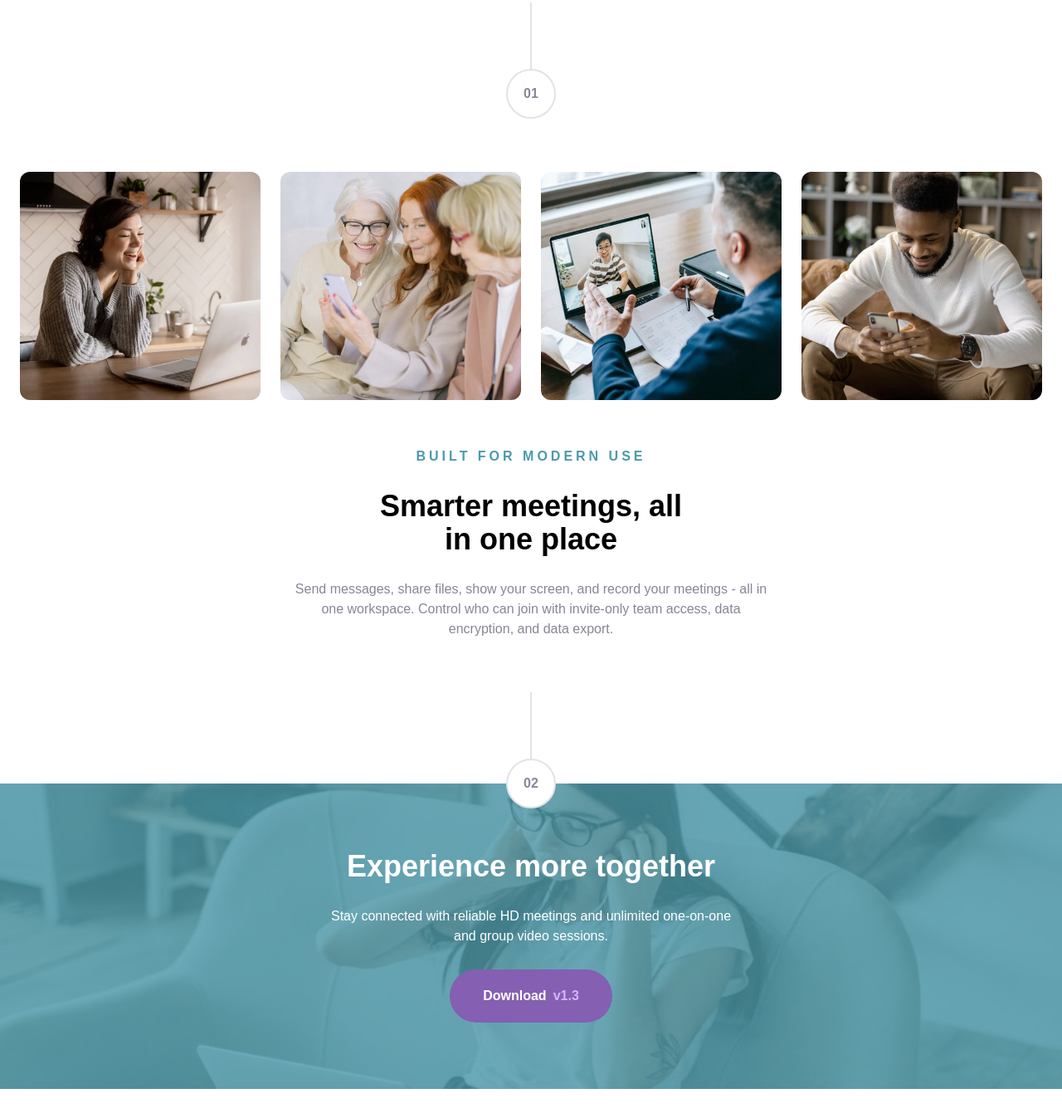
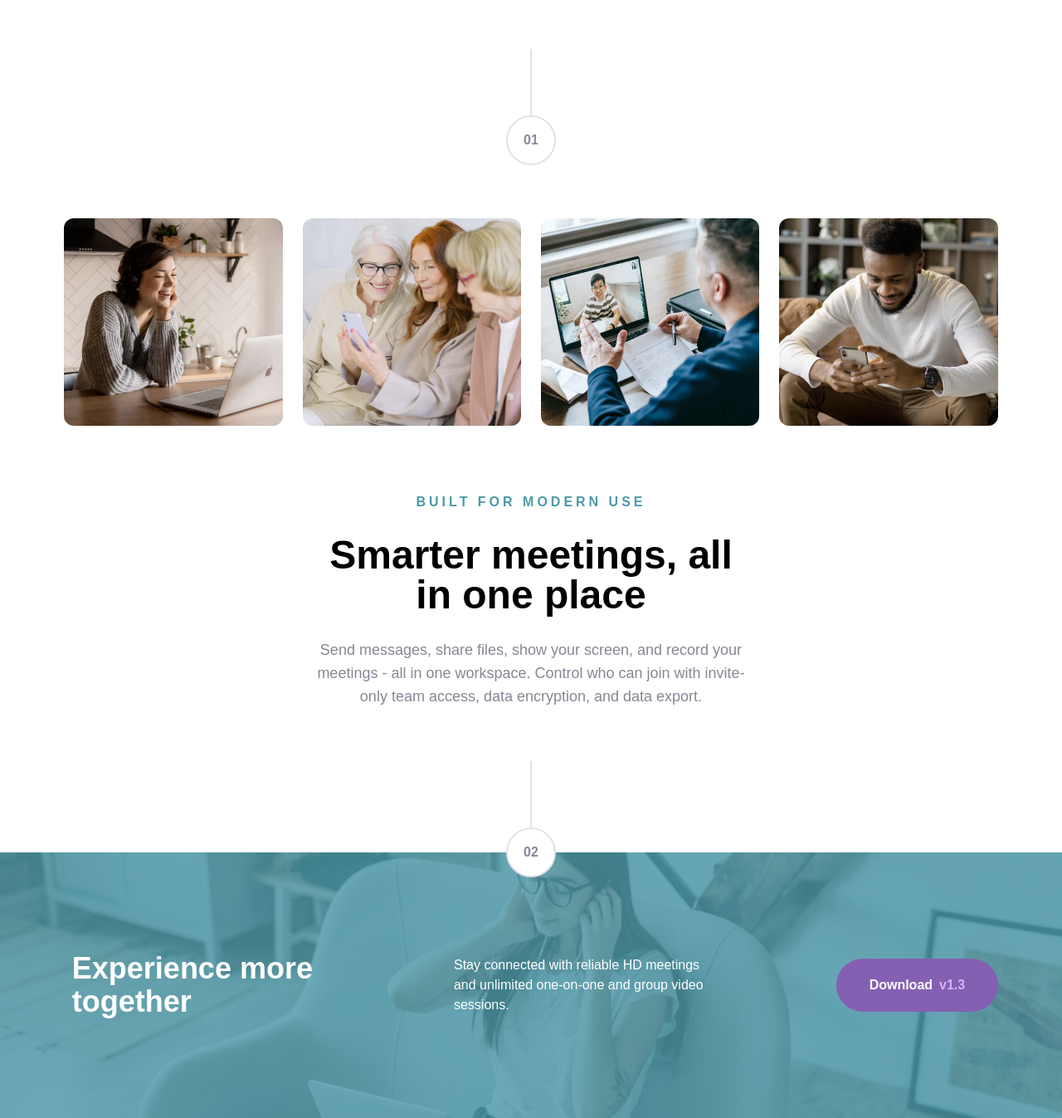
Before and after one commit to Bofi1/Meet-landing-page, a website: page index.html in a window 1280 px wide. Shown: the part 621-1968 px from the top of the page at 83% size. Before the commit the page ends 1933 px from the top, so only its background shows below. Drawn offline with Linux system fonts and the light colour scheme.

Commit message:
desktop done

```diff
--- a/index.html
+++ b/index.html
@@ -18,9 +18,11 @@
   </div>
 
   <!-- main -->
-  <main class="mt-12 flex flex-col items-center xl:flex-row">
+  <main
+    class="mt-12 flex flex-col items-center xl:flex-row w-[1700px] relative justify-center"
+  >
     <img
-      class="hidden xl:flex absolute left-[-20px] mt-[-100px]"
+      class="hidden xl:flex absolute left-0 mt-[-100px]"
       src="assets/desktop/image-hero-left.png"
       alt=""
     />
@@ -56,14 +58,14 @@
     </div>
 
     <img
-      class="hidden xl:flex absolute right-[-20px] mt-[50px]"
+      class="hidden xl:flex absolute right-0 mt-[50px]"
       src="assets/desktop/image-hero-right.png"
       alt=""
     />
   </main>
 
   <!-- 01 sign -->
-  <div class="my-16 flex flex-col items-center">
+  <div class="my-16 flex flex-col items-center xl:mt-[120px]">
     <div class="bg-[#E3E2E6] w-[2px] h-[80px]"></div>
     <div
       class="border-[2px] border-[#E3E2E6] w-[60px] h-[60px] flex items-center justify-center rounded-[100%] text-[#898699] font-bold"
@@ -75,43 +77,46 @@
   <!-- images -->
   <article class="grid grid-cols-2 gap-6 px-6 textTablet:grid-cols-4">
     <img
-      class="rounded-xl max-h-[300px]"
+      class="rounded-xl max-h-[250px]"
       src="assets/desktop/image-woman-in-videocall.jpg"
       alt=""
     />
     <img
-      class="rounded-xl max-h-[300px]"
+      class="rounded-xl max-h-[250px]"
       src="assets/desktop/image-women-videochatting.jpg"
       alt=""
     />
     <img
-      class="rounded-xl max-h-[300px]"
+      class="rounded-xl max-h-[250px]"
       src="assets/desktop/image-men-in-meeting.jpg"
       alt=""
     />
     <img
-      class="rounded-xl max-h-[300px]"
+      class="rounded-xl max-h-[250px]"
       src="assets/desktop/image-man-texting.jpg"
       alt=""
     />
   </article>
 
   <!-- text -->
-  <article class="flex flex-col items-center mt-14">
+  <article class="flex flex-col items-center mt-14 xl:mt-[80px]">
     <h3 class="text-center tracking-[4px] font-bold text-[#4C99AB]">
       BUILT FOR MODERN USE
     </h3>
 
-    <h1 class="text-center text-4xl font-bold px-4 mt-7">
+    <h1 class="text-center text-4xl font-bold px-4 mt-7 xl:text-5xl">
       Smarter meetings, all <br class="hidden textTablet:flex" />
       in one place
     </h1>
 
-    <h2 class="text-center mt-7 px-[20px] text-[#878695]">
-      Send messages, share files, show your screen, and record your meetings -
-      all in <br class="hidden textTablet:flex" />
-      one workspace. Control who can join with invite-only team access, data
-      <br class="hidden textTablet:flex" />
+    <h2 class="text-center mt-7 px-[20px] text-[#878695] xl:text-lg">
+      Send messages, share files, show your screen, and record your
+      <br class="hidden xl:flex" />
+      meetings - all in <br class="hidden textTablet:flex xl:hidden" />
+      one workspace. Control who can join with invite-<br
+        class="hidden xl:flex"
+      />only team access, data
+      <br class="hidden textTablet:flex xl:hidden" />
       encryption, and data export.
     </h2>
   </article>
@@ -127,20 +132,29 @@
   </div>
 
   <footer
-    class="bg-[#4C99AB] flex flex-col items-center py-20 relative mt-[-30px] w-full overflow-hidden"
+    class="bg-[#4C99AB] flex flex-col items-center py-20 relative mt-[-30px] w-full overflow-hidden justify-center xl:py-[120px]"
   >
-    <div class="flex flex-col items-center z-[999]">
-      <h2 class="text-white text-4xl font-bold px-[10px] text-center">
-        Experience more together
+    <div
+      class="flex flex-col items-center z-[999] xl:flex-row xl:justify-center"
+    >
+      <h2
+        class="text-white text-4xl font-bold px-[10px] text-center xl:text-start"
+      >
+        Experience more <br class="hidden xl:flex" />
+        together
       </h2>
-      <p class="text-center px-[40px] mt-7 text-white">
-        Stay connected with reliable HD meetings and unlimited one-on-one
-        <br class="hidden textTablet:flex" />
-        and group video sessions.
+      <p
+        class="text-center px-[40px] mt-7 text-white xl:text-start xl:mx-[120px] xl:mt-0"
+      >
+        Stay connected with reliable HD meetings <br class="hidden xl:flex" />
+        and unlimited one-on-one
+        <br class="hidden textTablet:flex xl:hidden" />
+        and group video <br class="hidden xl:flex" />
+        sessions.
       </p>
 
       <button
-        class="text-white bg-[#845FB2] font-bold flex justify-center rounded-full py-5 px-10 mt-7"
+        class="text-white bg-[#845FB2] font-bold flex justify-center rounded-full py-5 px-10 mt-7 xl:mt-0"
         type="button"
       >
         Download <span class="text-[#D6B5FC] ml-2">v1.3</span>
@@ -154,7 +168,13 @@
     />
 
     <img
-      class="absolute top-0 opacity-20 hidden textTablet:flex h-full scale-x-[1.5]"
+      class="absolute top-0 opacity-20 hidden textTablet:flex h-full scale-x-[1.5] xl:hidden"
+      src="assets/tablet/image-footer.jpg"
+      alt=""
+    />
+
+    <img
+      class="absolute top-0 opacity-20 hidden h-full xl:flex w-full"
       src="assets/desktop/image-footer.jpg"
       alt=""
     />
```
Also changed, not shown: output.css.
